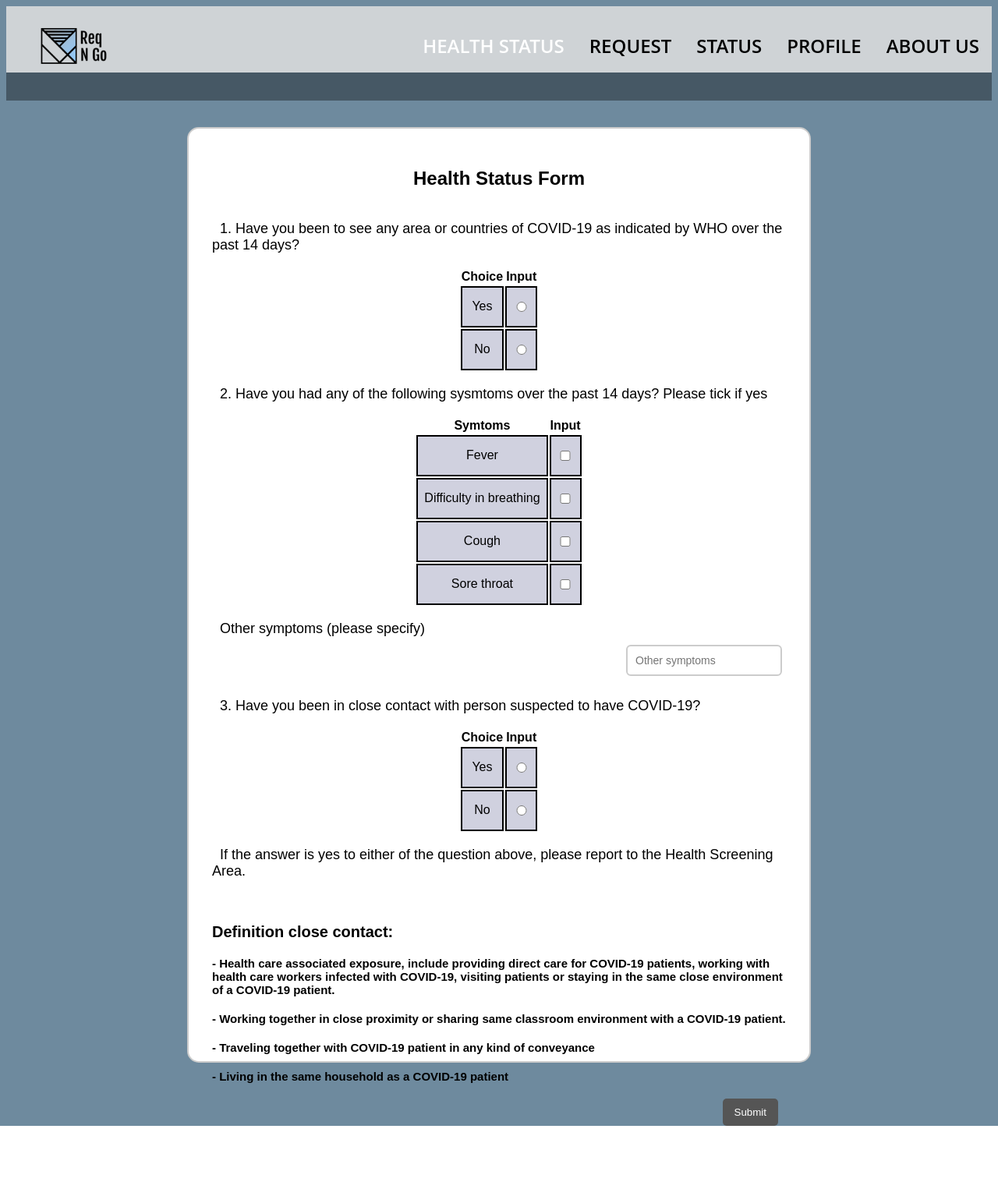
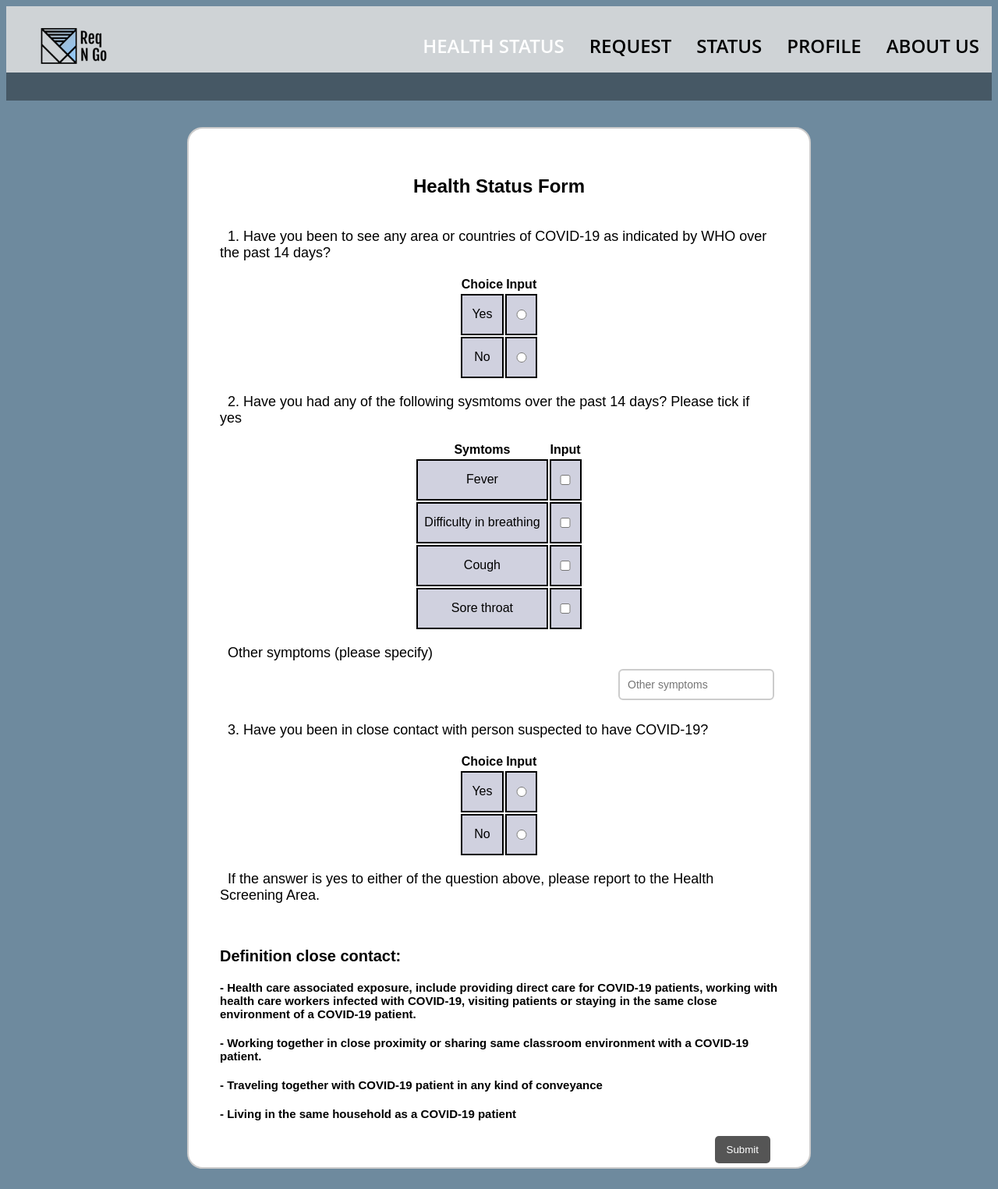
Before and after one commit to azri41/Req-N-Go, a PHP site: page /pages/user/health/form.php in a window 1280 px wide. Shown: the whole page at 78% size. Before the commit the page ends 1444 px from the top, so only its background shows below. Run offline with PHP 8.4, Linux system fonts and the light colour scheme.

Commit message:
Health status page

```diff
--- a/pages/user/health/form.php
+++ b/pages/user/health/form.php
@@ -6,7 +6,7 @@
 
      <script type="text/javascript">
      function myConfirm(){
-          var answer = window.alert("Please ensure all details are accurate before submitting");
+          var answer = window.confirm("Please ensure all details are accurate before submitting");
      }
      </script>
 
--- a/style/style.css
+++ b/style/style.css
@@ -24,11 +24,11 @@
 
 form {
   width: 800px;
-  height: 1200px;
+  height: 100%;
   border: 2px solid #ccc;
-  padding: 30px;
+  padding: 40px;
   background: #fff;
-  border-radius: 15px;
+  border-radius: 20px;
   margin-left: auto;
   margin-right: auto;
 }
```
